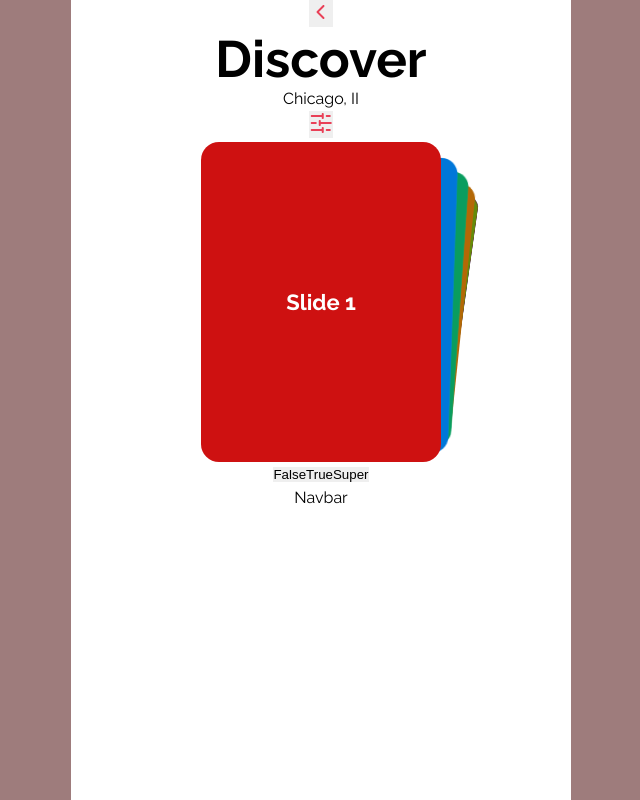
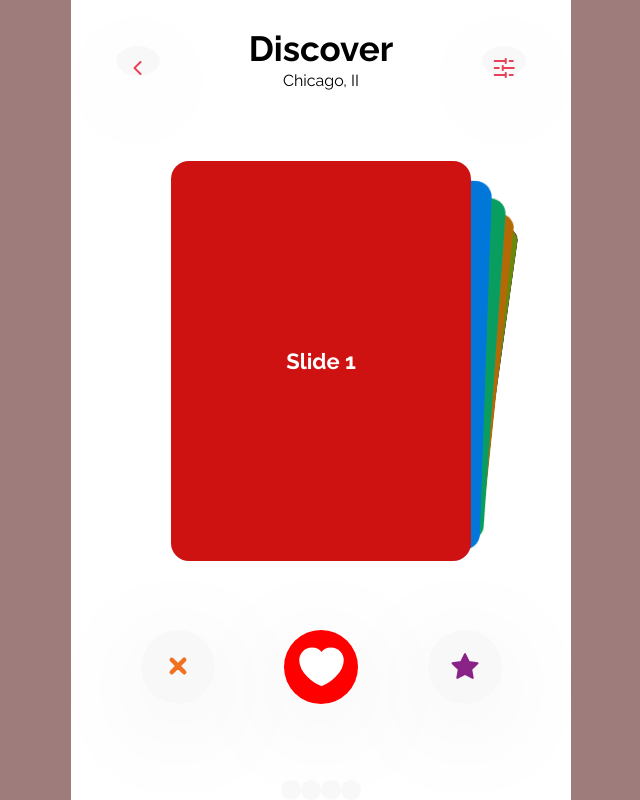
Before and after one commit to Jenin82/Date, a React (Vite) app: page /dashboard in a window 1280 px wide. Shown: the whole page, without its empty margins (319-959 px from the left). Built offline with nearby package versions, Linux system fonts and the light colour scheme.

Commit message:
dashboard minimal css completed

```diff
--- a/src/Components/Navbar/Navbar.tsx
+++ b/src/Components/Navbar/Navbar.tsx
@@ -4,6 +4,8 @@ type Props = {}
 
 export const Navbar = (_props: Props) => {
   return (
-    <div>Navbar</div>
+    <div>
+      <button></button><button></button><button></button><button></button>
+    </div>
   )
 }
--- a/src/Pages/Dashboard/Dashboard.module.css
+++ b/src/Pages/Dashboard/Dashboard.module.css
@@ -0,0 +1,38 @@
+.Wrapper {
+  display: flex;
+  flex-direction: column;
+  justify-content: space-between;
+  height: 100vh;
+}
+button {
+  background-color: rgb(248, 248, 248);
+  border-radius: 50%;
+  filter: drop-shadow(0px 20px 50px rgba(0, 0, 0, 0.07));
+  padding: 10px;
+  aspect-ratio: 1 / 1;
+  border: none;
+  cursor: pointer;
+}
+
+.Wrapper .TopNav {
+  display: flex;
+  width: 100%;
+  justify-content: space-around;
+  padding-top: 30px;
+  align-items: center;
+}
+
+.Wrapper .TopNav button {
+  height: 30px;
+}
+
+.Wrapper .TopNav h1 {
+  font-size: 35px;
+}
+
+
+.Wrapper .buttonWrapper{
+    display: flex;
+    width: 100%;
+    justify-content: space-evenly;
+}
--- a/src/Pages/Dashboard/Dashboard.tsx
+++ b/src/Pages/Dashboard/Dashboard.tsx
@@ -1,4 +1,4 @@
-import { ArrowLeftsvg, Filtersvg } from "../../assets/svg";
+import { ArrowLeftsvg, Crosssvg, Filtersvg, Heartsvg, Starsvg } from "../../assets/svg";
 import styles from "./Dashboard.module.css";
 import { useRef } from "react";
 
@@ -21,17 +21,20 @@ export const Dashboard = (_props: Props) => {
 
   const notInterested = () => {
     // Your logic
-    console.log("notinterested")
+    console.log("notinterested");
   };
 
   const interested = () => {
     // Your logic
-       console.log("interested");
+    console.log("interested");
   };
 
   const handleSwipe = (swiper: any) => {
-    // Your swipe handling logic
-    console.log();
+    if (swiper.swipeDirection == "next") {
+      notInterested();
+    } else {
+      interested();
+    }
   };
 
   const slideLeft = () => {
@@ -57,7 +60,7 @@ export const Dashboard = (_props: Props) => {
   };
   return (
     <div className={styles.Wrapper}>
-      <div>
+      <div className={styles.TopNav}>
         <button>
           <ArrowLeftsvg />
         </button>
@@ -90,10 +93,10 @@ export const Dashboard = (_props: Props) => {
           <SwiperSlide>Slide 9</SwiperSlide>
         </Swiper>
       </div>
-      <div>
-        <button onClick={slideLeft}>False</button>
-        <button onClick={slideRight}>True</button>
-        <button onClick={handleSuper}>Super</button>
+      <div className={styles.buttonWrapper}>
+        <button onClick={slideLeft}><Crosssvg /></button>
+        <button onClick={slideRight} style={{backgroundColor:"red"}}><Heartsvg /></button>
+        <button onClick={handleSuper}><Starsvg /></button>
       </div>
       <div>
         <Navbar />
--- a/src/Pages/Dashboard/styles.css
+++ b/src/Pages/Dashboard/styles.css
@@ -1,6 +1,6 @@
 .MatchFinder {
-  width: 240px;
-  height: 320px;
+  width: 60%;
+  height: 50vh;
 }
 
 .MatchFinder .swiper-slide {
--- a/src/assets/svg.tsx
+++ b/src/assets/svg.tsx
@@ -40,3 +40,72 @@ export const Filtersvg = (_props: Props) => {
     </svg>
   );
 }
+
+
+
+export const Crosssvg = (_props: Props) => {
+  return (
+    <svg
+      xmlns="http://www.w3.org/2000/svg"
+      width="30"
+      height="30"
+      viewBox="0 0 30 30"
+      fill="none"
+    >
+      <path
+        fill-rule="evenodd"
+        clip-rule="evenodd"
+        d="M7.86612 7.86612C8.35427 7.37796 9.14573 7.37796 9.63388 7.86612L15 13.2322L20.3661 7.86612C20.8543 7.37796 21.6457 7.37796 22.1339 7.86612C22.622 8.35427 22.622 9.14573 22.1339 9.63388L16.7678 15L22.1339 20.3661C22.622 20.8543 22.622 21.6457 22.1339 22.1339C21.6457 22.622 20.8543 22.622 20.3661 22.1339L15 16.7678L9.63388 22.1339C9.14573 22.622 8.35427 22.622 7.86612 22.1339C7.37796 21.6457 7.37796 20.8543 7.86612 20.3661L13.2322 15L7.86612 9.63388C7.37796 9.14573 7.37796 8.35427 7.86612 7.86612Z"
+        fill="#F27121"
+        stroke="#F27121"
+        stroke-width="2"
+        stroke-linecap="round"
+        stroke-linejoin="round"
+      />
+    </svg>
+  );
+}
+
+
+export const Heartsvg = (_props: Props) => {
+  return (
+    <svg
+      xmlns="http://www.w3.org/2000/svg"
+      width="51"
+      height="51"
+      viewBox="0 0 51 51"
+      fill="none"
+    >
+      <path
+        d="M15.9375 8.5C9.48267 8.5 4.25 13.7327 4.25 20.1875C4.25 31.875 18.0625 42.5 25.5 44.9716C32.9375 42.5 46.75 31.875 46.75 20.1875C46.75 13.7327 41.5173 8.5 35.0625 8.5C31.1097 8.5 27.6151 10.4623 25.5 13.4659C23.3849 10.4623 19.8903 8.5 15.9375 8.5Z"
+        fill="white"
+        stroke="white"
+        stroke-width="2"
+        stroke-linecap="round"
+        stroke-linejoin="round"
+      />
+    </svg>
+  );
+}
+
+
+
+export const Starsvg = (_props: Props) => {
+  return (
+    <svg
+      xmlns="http://www.w3.org/2000/svg"
+      width="30"
+      height="30"
+      viewBox="0 0 30 30"
+      fill="none"
+    >
+      <path
+        d="M14.9991 3.125L11.1785 10.9235L2.5 12.1819L8.78681 18.3282L7.284 26.875L14.9991 22.762L22.7159 26.875L21.2241 18.3282L27.5 12.1819L18.8696 10.9235L14.9991 3.125Z"
+        fill="#8A2387"
+        stroke="#8A2387"
+        stroke-width="2"
+        stroke-linejoin="round"
+      />
+    </svg>
+  );
+}
```
Also changed, not shown: src/Components/Navbar/svg.tsx (added).
